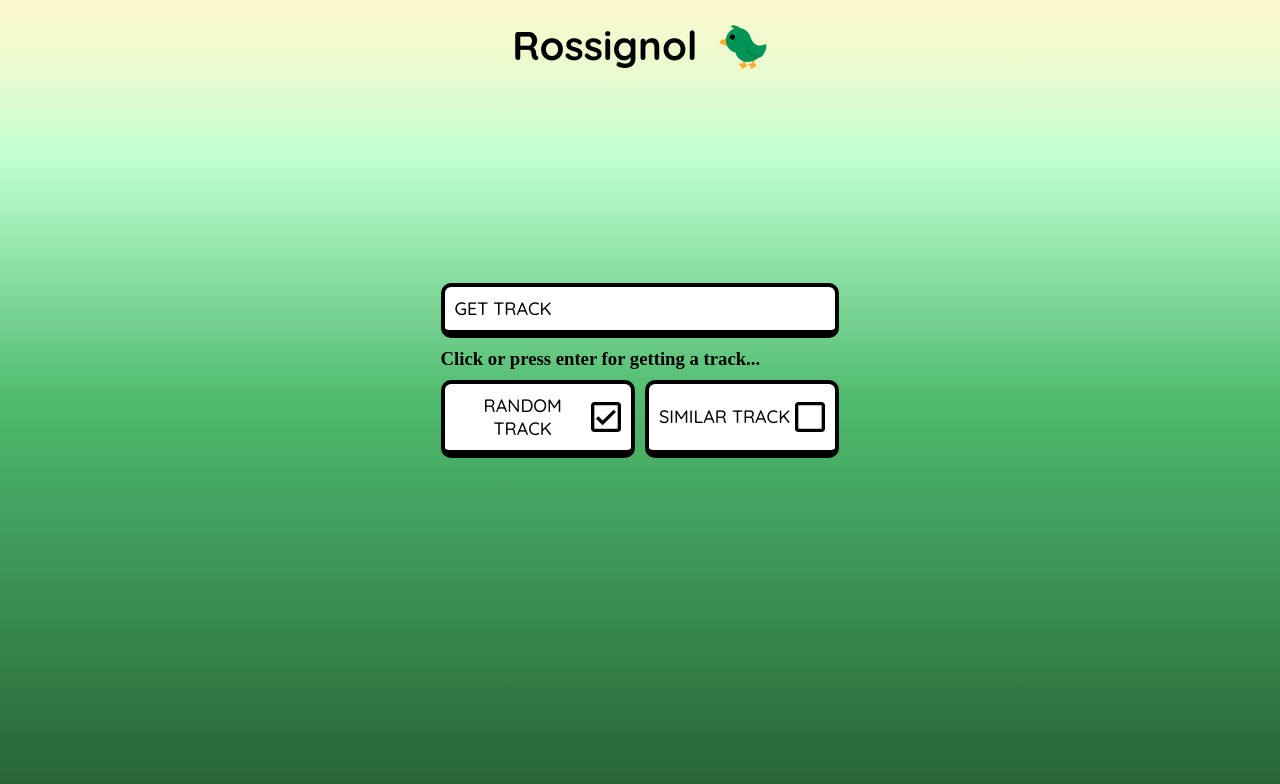
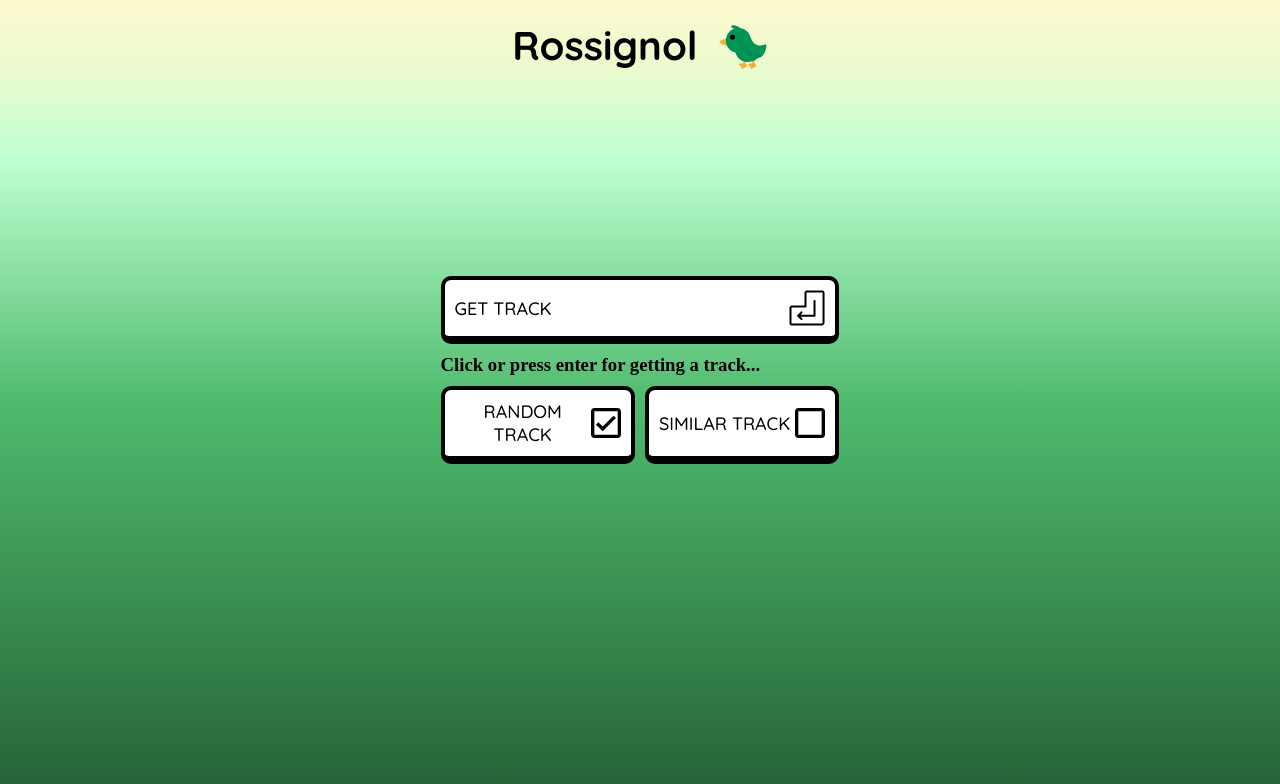
Before and after one commit to ZoxDev/RossignolMusic, a React (Vite) app in the folder packages/client/: page / in a window 1280 px wide. Shown: the top 784 px of the page. Built offline with nearby package versions, Linux system fonts and the light colour scheme; no server answers.

Commit message:
style: chan,ge img size & add alt

```diff
--- a/packages/client/src/views/RossignolView.tsx
+++ b/packages/client/src/views/RossignolView.tsx
@@ -77,7 +77,13 @@ const RossignolView = () => {
   return (
     <>
       <section className="rossignol_view">
-        <Button text="GET TRACK" clickFunction={handlePlayTrack} />
+        <Button
+          text="GET TRACK"
+          clickFunction={handlePlayTrack}
+          imgName="enter.svg"
+          imgSize={30}
+          imgAlt="enter key"
+        />
         <Player
           song={trackList[trackList.length - 1]}
           handlePrev={handlePrevTrack}
@@ -88,11 +94,13 @@ const RossignolView = () => {
             text="RANDOM TRACK"
             clickFunction={() => setOption('random')}
             imgName={option === 'random' ? 'valid.svg' : 'nonvalid.svg'}
+            imgAlt={option === 'random' ? 'option random checked' : 'option random unchecked'}
           />
           <Button
             text="SIMILAR TRACK"
             clickFunction={() => setOption('similar')}
             imgName={option === 'similar' ? 'valid.svg' : 'nonvalid.svg'}
+            imgAlt={option === 'similar' ? 'option similar checked' : 'option similar unchecked'}
           />
         </div>
       </section>
```
